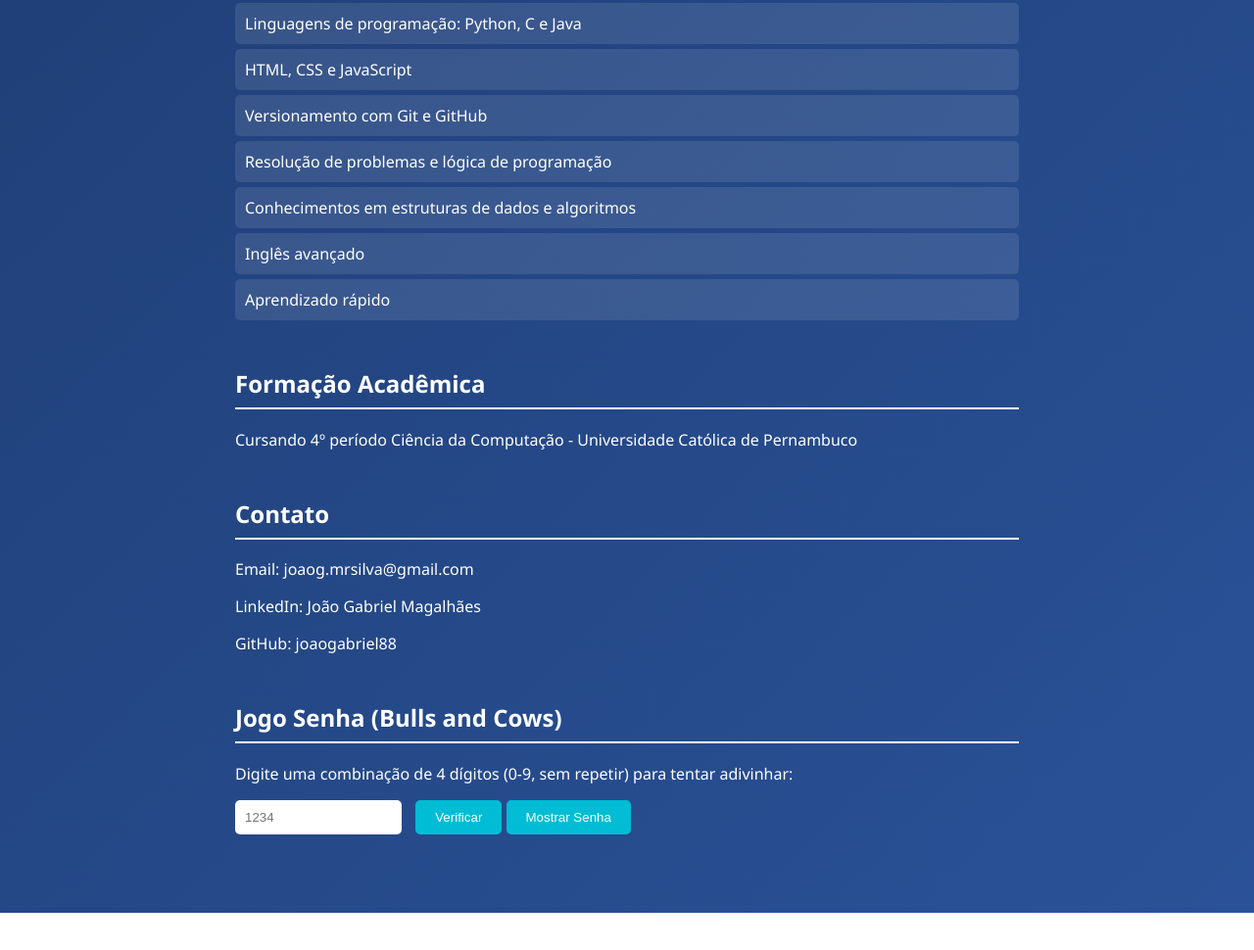
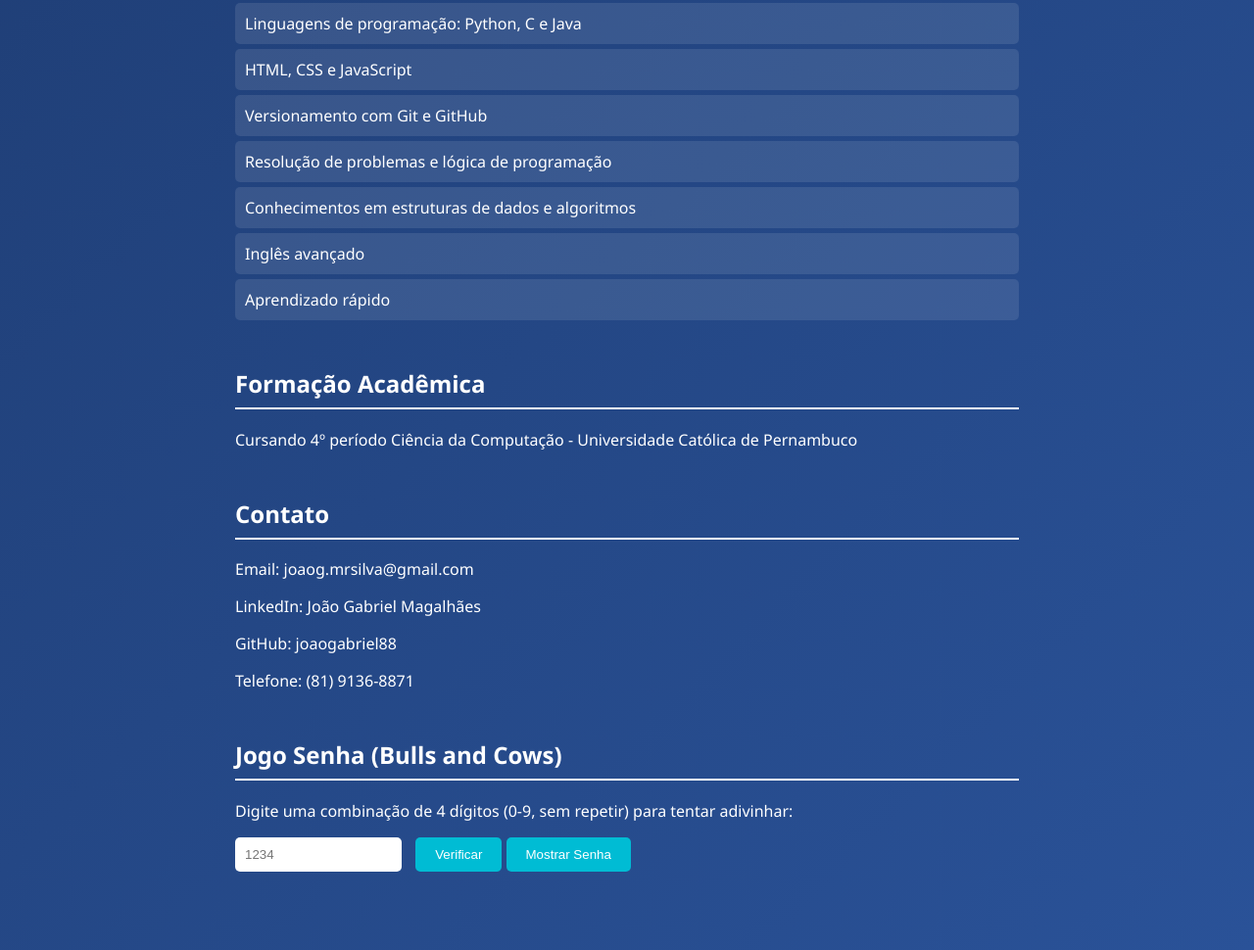
Before and after one commit to joaogabriel88/pwm-atividades, a plain HTML site: page portfolio/index.html in a window 1280 px wide. Shown: the part 461-1431 px from the top of the page at 98% size. Before the commit the page ends 1393 px from the top, so only its background shows below. Drawn offline with Linux system fonts and the light colour scheme; files that its build step writes are made by us from their sources; a script that the page names is missing.

Commit message:
Update index.html

```diff
--- a/portfolio/index.html
+++ b/portfolio/index.html
@@ -6,6 +6,7 @@
   <title>Meu Portfólio</title>
   <link rel="stylesheet" href="css/style.css" />
 </head>
+
 <body>
   <header>
     <h1>João Gabriel Magalhães Rocha Silva</h1>
@@ -40,13 +41,14 @@
       <p>
         LinkedIn:
         <a href="https://www.linkedin.com/in/joão-gabriel-magalhães-418867351" target="_blank">
-          João Gabriel Magalhães </a>
-
+          João Gabriel Magalhães
+        </a>
       </p>
       <p>
         GitHub:
         <a href="https://github.com/joaogabriel88" target="_blank">joaogabriel88</a>
       </p>
+      <p>Telefone: (81) 9136-8871</p>
     </section>
 
     <section id="jogo">
```
